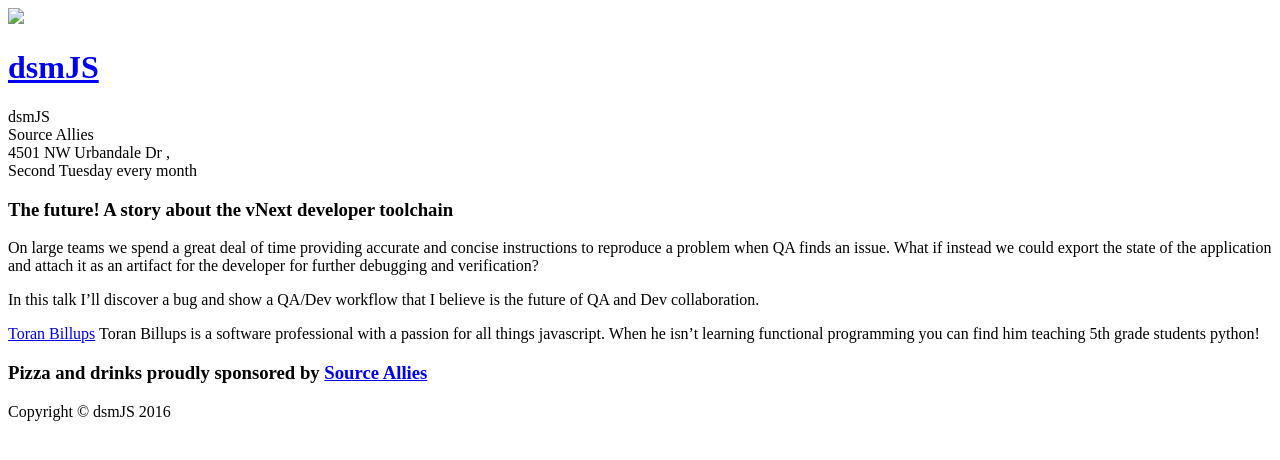
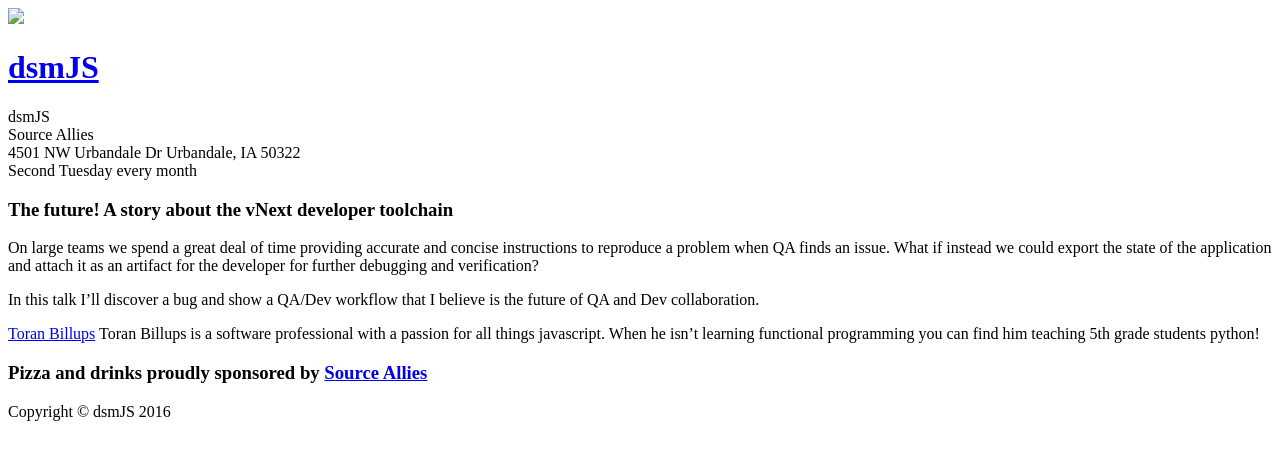
Before and after one commit to dsmjs/dsmjs.github.io, a Jekyll site: the page built from _posts/2016-10-11-meeting.md, in a window 1280 px wide. Shown: the top 460 px of the page. Built offline with Jekyll 4.4.1, drawn with Linux system fonts in a browser that asks for light colours.

Commit message:
Adding city/state/zip for October meeting.

```diff
--- a/_posts/2016-10-11-meeting.md
+++ b/_posts/2016-10-11-meeting.md
@@ -3,6 +3,9 @@
 date: October 11, 2016
 time: 6:15pm - 7:00pm
 location: 4501 NW Urbandale Dr
+city: Urbandale
+state: IA
+zip: 50322
 pizzaSponsorName: Source Allies
 pizzaSponsorSite: http://www.sourceallies.com/
 ---
```
